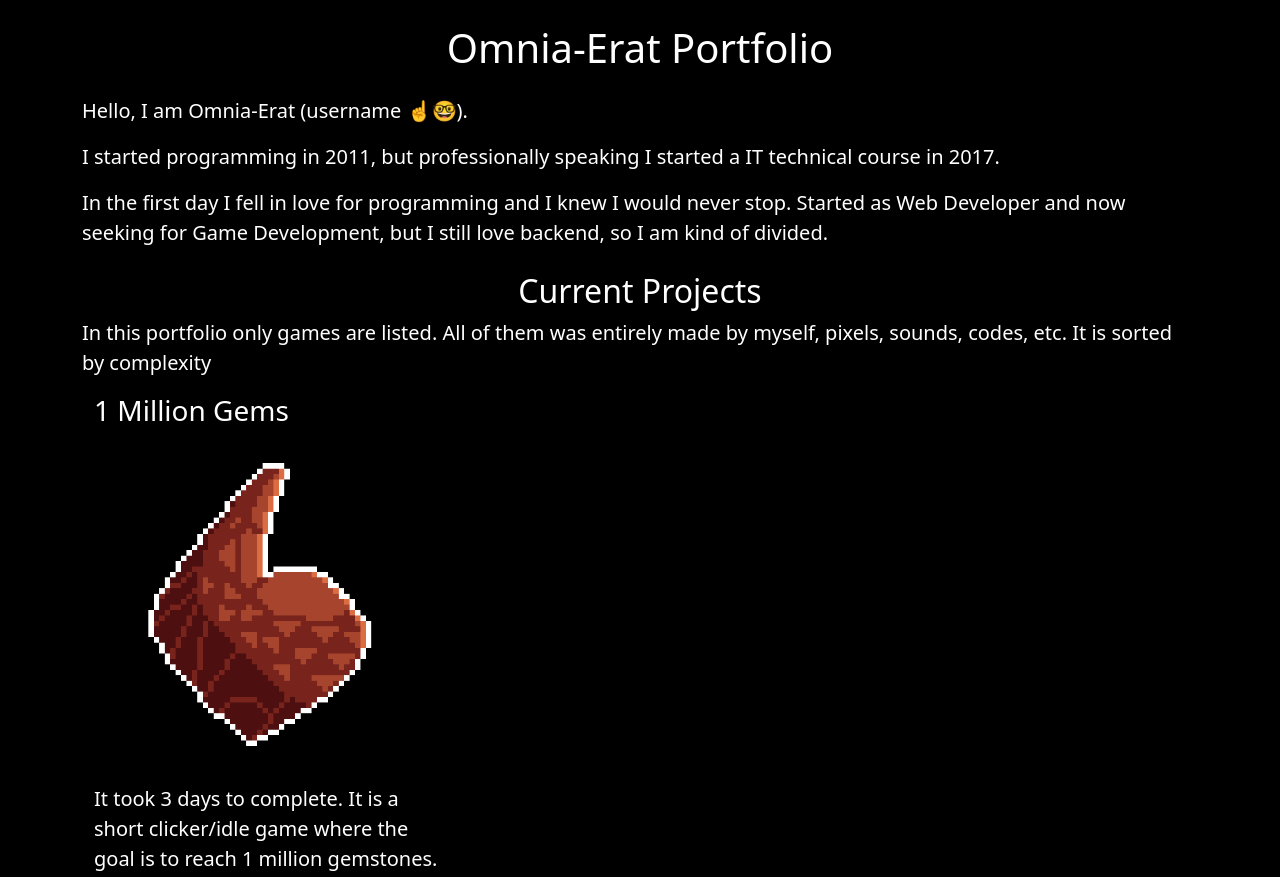
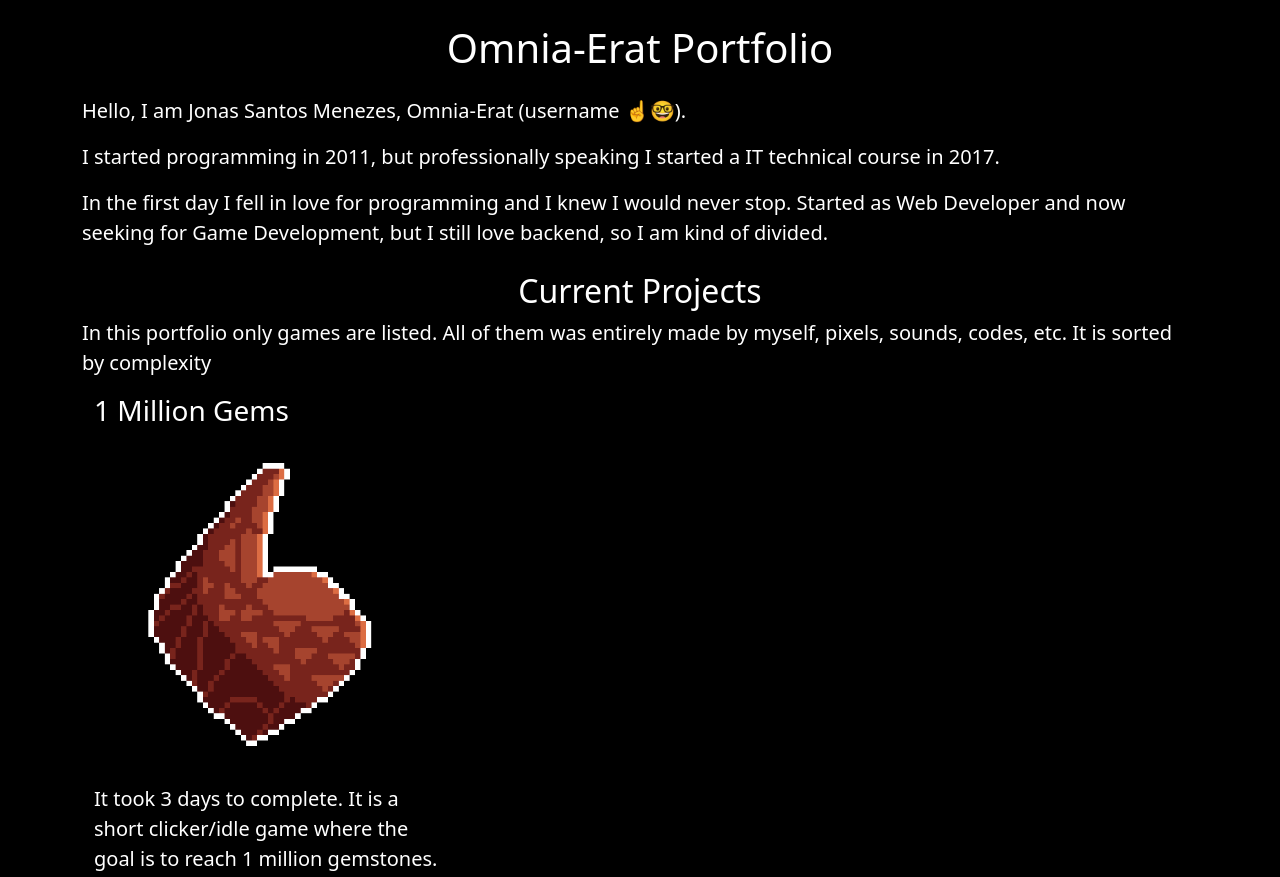
Before and after one commit to omniaerat/portfolio, a plain HTML site: page index.html in a window 1280 px wide. Shown: the top 877 px of the page. Drawn offline with Linux system fonts and the light colour scheme.

Commit message:
Update index.html

```diff
--- a/index.html
+++ b/index.html
@@ -15,7 +15,7 @@
                 <h1 class="w-100 text-center my-4">Omnia-Erat Portfolio</h1>
             </div>
             <div class="col-12">
-                <p>Hello, I am Omnia-Erat (username ☝️🤓). </p>
+                <p>Hello, I am Jonas Santos Menezes, Omnia-Erat (username ☝️🤓). </p>
                 <p>I started programming in 2011, but professionally speaking I started a IT technical course in 2017.</p>
                 <p>In the first day I fell in love for programming and I knew I would never stop. Started as Web Developer and now seeking for Game Development, but I still love backend, so I am kind of divided.</p>
             </div>
```
